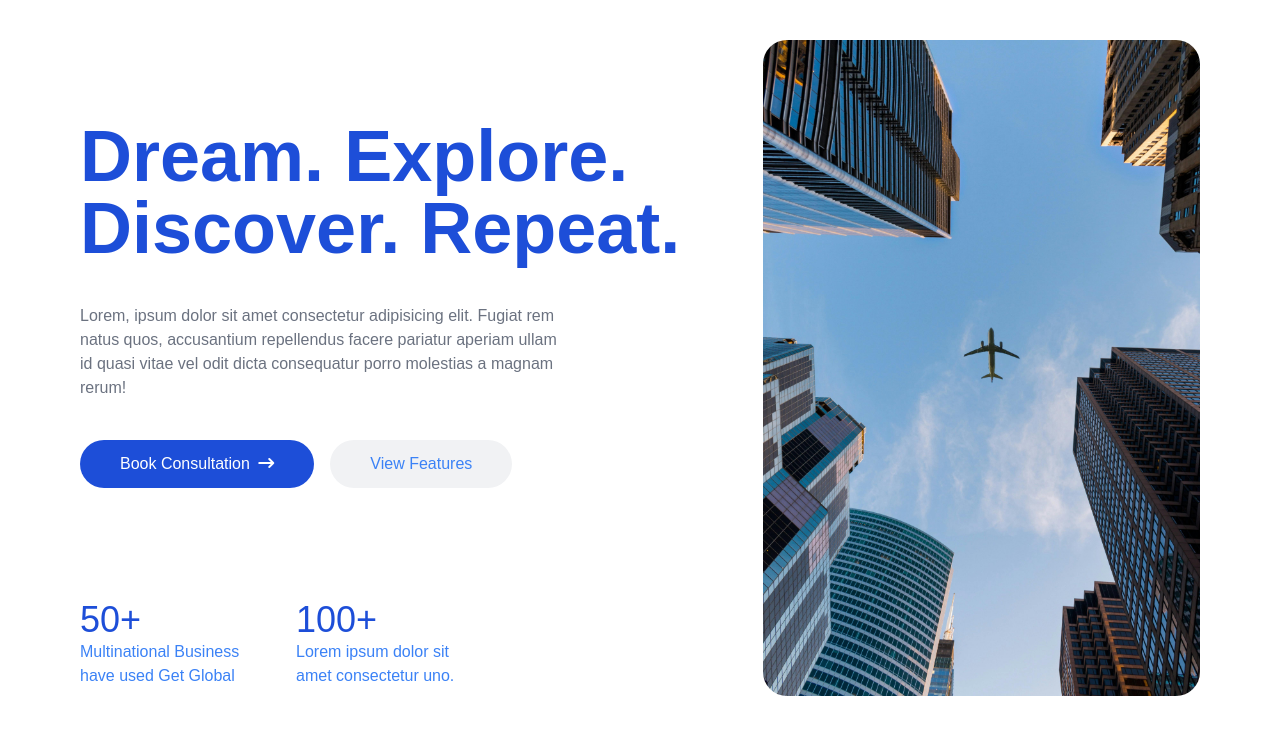
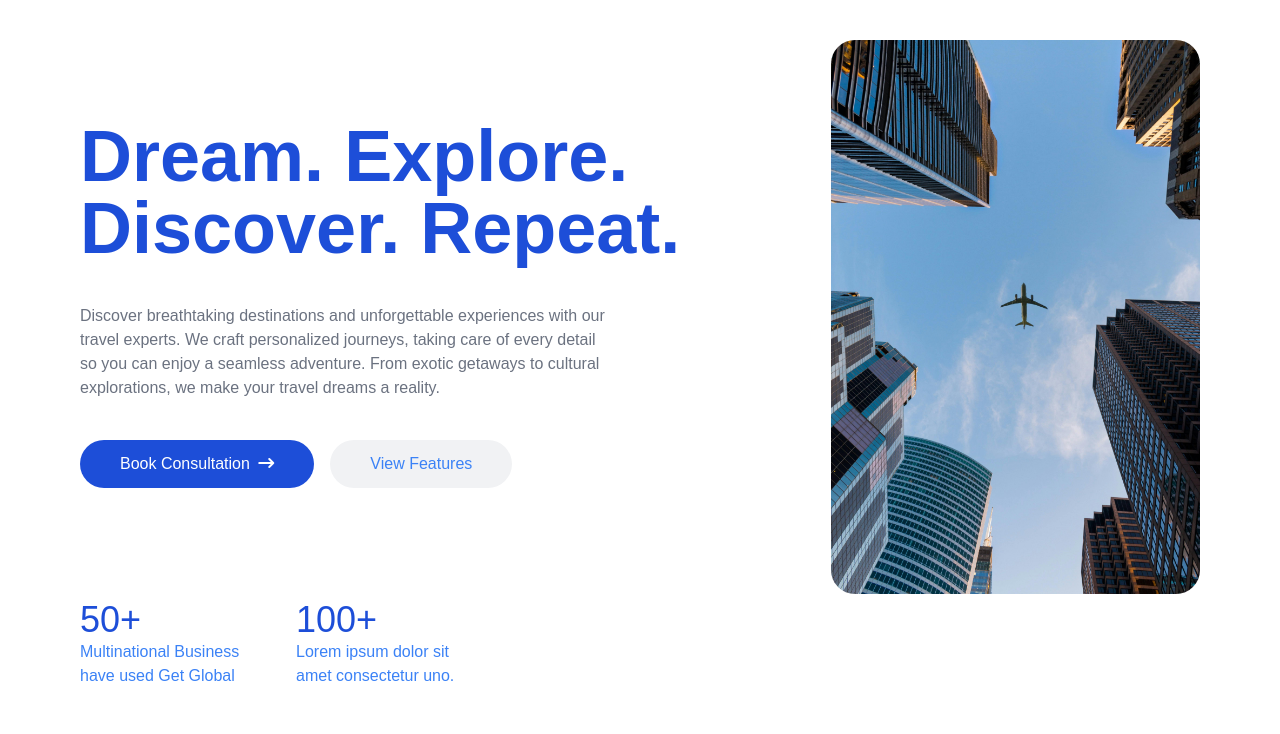
Before and after one commit to Uti-Favour/Get-Global, a Next.js app: page / in a window 1280 px wide. Shown: the top 734 px of the page. Built offline with nearby package versions, Linux system fonts and the light colour scheme.

Commit message:
Update Hero.tsx

```diff
--- a/src/components/Hero.tsx
+++ b/src/components/Hero.tsx
@@ -11,7 +11,7 @@ const Hero = () => {
         <div className='mt-20'>
           <div className='space-y-10'>
           <h1 className='text-blue-700 text-center lg:text-left lg:text-7xl text-4xl font-black'>Dream. Explore. Discover. Repeat.</h1>
-            <p className='text-gray-500 text-center lg:text-left lg:max-w-[70%]'>Lorem, ipsum dolor sit amet consectetur adipisicing elit. Fugiat rem natus quos, accusantium repellendus facere pariatur aperiam ullam id quasi vitae vel odit dicta consequatur porro molestias a magnam rerum!</p>
+            <p className='text-gray-500 text-center lg:text-left lg:max-w-[70%]'>Discover breathtaking destinations and unforgettable experiences with our travel experts. We craft personalized journeys, taking care of every detail so you can enjoy a seamless adventure. From exotic getaways to cultural explorations, we make your travel dreams a reality. </p>
             <div className='text-black space-x-4 text-center lg:flex-row flex-col flex'>
                 <Link href={'google.com'} className='py-3 px-10 bg-blue-700 text-white rounded-3xl'>Book Consultation <i className="fa-solid fa-arrow-right-long ml-1"></i>
 
```
